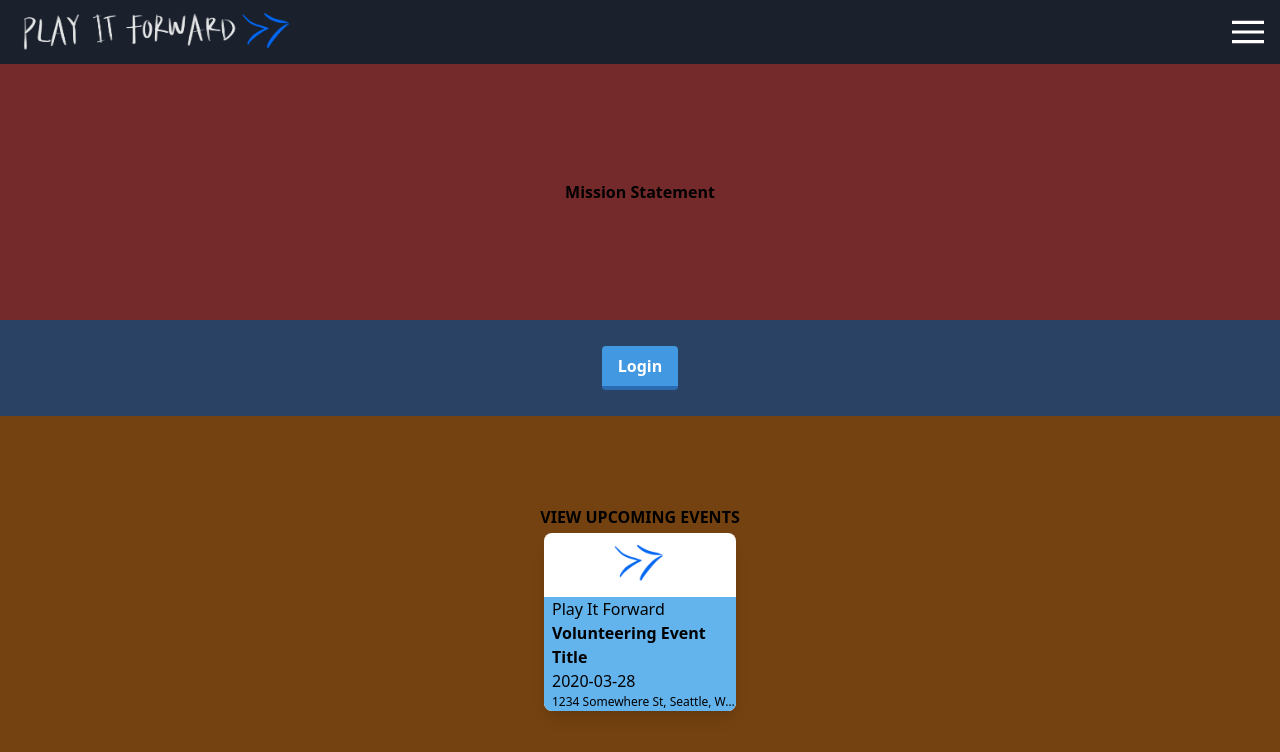
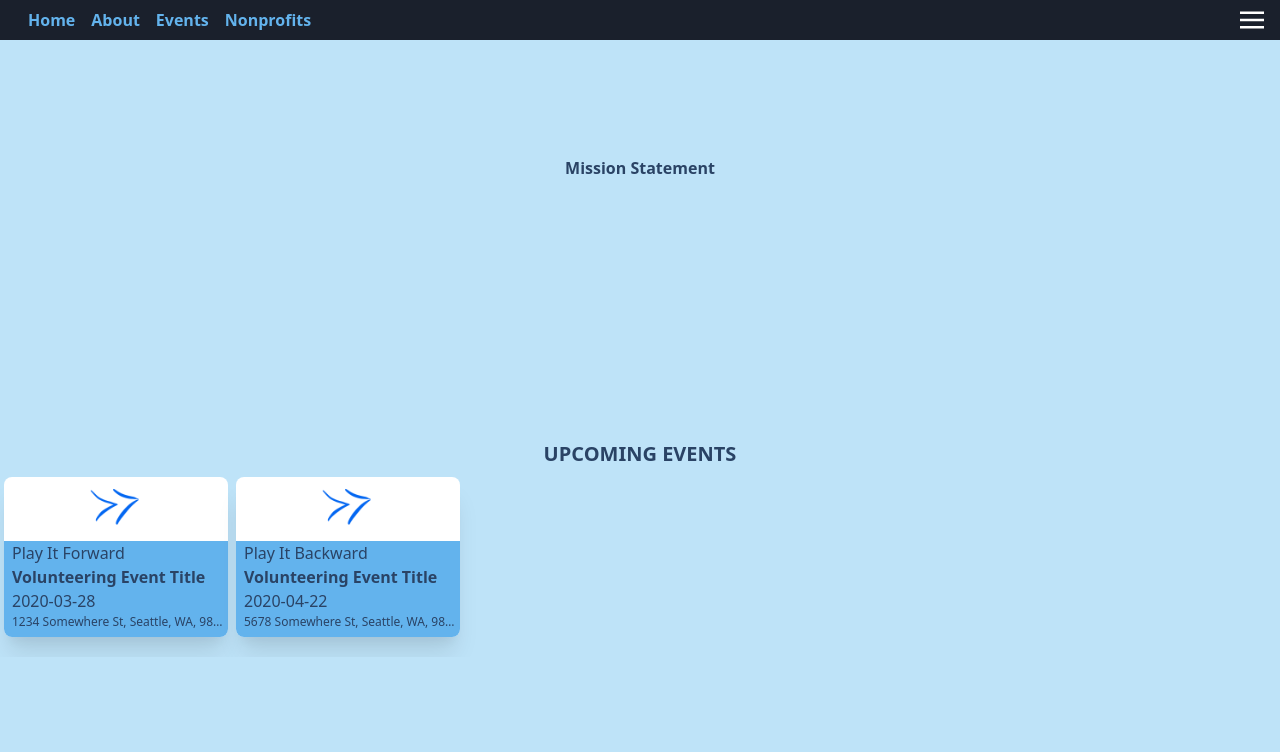
Before and after one commit to chaochaocodes/PixeLove-Client, a React (Create React App) app: page / in a window 1280 px wide. Shown: the top 752 px of the page. Built offline with nearby package versions, Linux system fonts and the light colour scheme.

Commit message:
Quick refactor on landing page, removed logo and added links on header

```diff
--- a/src/App.tsx
+++ b/src/App.tsx
@@ -8,7 +8,7 @@ import LandingPage from './pages/LandingPage'
 function App() {
    return (
       <Router>
-         <div>
+         <div className="bg-blue-200 text-blue-900">
             <LandingPage />
          </div>
       </Router>
--- a/src/components/EventCard.js
+++ b/src/components/EventCard.js
@@ -8,39 +8,20 @@ import pifLogo from "../media/icons/pif-logo.png"; // PLACEHOLDER
 // Layout:
 // Event Logo, Event Information
 const EventCard = props => {
-  // THIS IS PLACEHOLDER DATA TO STAND IN FOR PROPS
-  const propSample = {
-    data: {
-      event: [
-        {
-          id: 1,
-          title: "Volunteering Event Title",
-          date: "2020-03-28",
-          address: "1234 Somewhere St, Seattle, WA, 98177",
-          nonprofit: {
-            displayName: "Play It Forward",
-            logo: "Insert url here"
-          }
-        }
-      ]
-    }
-  };
 
   return (
-    <div className="flex flex-col items-center bg-white w-48 rounded-lg shadow-lg overflow-hidden">
+    <div className="flex flex-col bg-white m-1 items-center rounded-lg w-56 h-40 shadow-xl">
       {/* Event Logo */}
       <div className="h-16 w-16">
         <img className="object-cover" src={pifLogo} alt="" />
       </div>
 
       {/* Event Information */}
-      <div className="flex flex-col pl-2 bg-blue-400 w-full">
-        <h1 className="text-s">
-          {propSample.data.event[0].nonprofit.displayName}
-        </h1>
-        <h1 className="text font-semibold">{propSample.data.event[0].title}</h1>
-        <h1 className="text-s">{propSample.data.event[0].date}</h1>
-        <h1 className="text-xs truncate">{propSample.data.event[0].address}</h1>
+      <div className="flex flex-col pl-2 bg-blue-400 w-full flex-grow rounded-b-lg">
+        <h1 className="text-s">{props.event.nonprofit.displayName}</h1>
+        <h1 className="text font-semibold">{props.event.title}</h1>
+        <h1 className="text-s">{props.event.date}</h1>
+        <h1 className="text-xs truncate">{props.event.address}</h1>
       </div>
     </div>
   );
--- /dev/null
+++ b/src/components/EventCardCollection.js
@@ -0,0 +1,48 @@
+// React Imports
+import React from "react";
+
+// Custom Imports
+import EventCard from "./EventCard";
+
+// This component holds multiple Event Cards accessible through scrolling
+// Layout:
+// List of Events
+const EventCardCollection = props => {
+  // THIS IS PLACEHOLDER DATA TO STAND IN FOR PROPS
+  const propSample = {
+    data: {
+      events: [
+        {
+          id: 1,
+          title: "Volunteering Event Title",
+          date: "2020-03-28",
+          address: "1234 Somewhere St, Seattle, WA, 98177",
+          nonprofit: {
+            displayName: "Play It Forward",
+            logo: "Insert url here"
+          }
+        },
+        {
+          id: 2,
+          title: "Volunteering Event Title",
+          date: "2020-04-22",
+          address: "5678 Somewhere St, Seattle, WA, 98177",
+          nonprofit: {
+            displayName: "Play It Backward",
+            logo: "Insert url here"
+          }
+        }
+      ]
+    }
+  };
+
+  return (
+    <div className="flex flex-row w-screen overflow-x-scroll pb-4">
+      {propSample.data.events.map(event => {
+          return <EventCard event={event} key={event.id}/>
+      })}
+    </div>
+  );
+};
+
+export default EventCardCollection;
--- a/src/components/HamburgerOptions.js
+++ b/src/components/HamburgerOptions.js
@@ -6,27 +6,27 @@ import React from "react";
 // Links (x4)
 const HamburgerOptions = (props) => {
   return (
-    <div className="flex w-screen absolute bg-gray-900 justify-around pb-2 px-1">
+    <div className="flex text-blue-400 bg-gray-900 justify-around px-1">
       <a
-        className="text-white font-semibold rounded px-1 hover:bg-blue-700"
+        className="font-semibold rounded px-2 hover:bg-blue-700"
         href="#"
       >
         Home
       </a>
       <a
-        className="text-white font-semibold rounded px-1 hover:bg-blue-700"
+        className="font-semibold rounded px-2 hover:bg-blue-700"
         href="#"
       >
         About
       </a>
       <a
-        className="text-white font-semibold rounded px-1 hover:bg-blue-700"
+        className="font-semibold rounded px-2 hover:bg-blue-700"
         href="#"
       >
         Events
       </a>
       <a
-        className="text-white font-semibold rounded px-1 hover:bg-blue-700"
+        className="font-semibold rounded px-2 hover:bg-blue-700"
         href="#"
       >
         Nonprofits
--- a/src/components/Navbar.js
+++ b/src/components/Navbar.js
@@ -2,17 +2,17 @@
 import React, { useState } from "react";
 
 // Custom Imports
-import pifLogo from "../media/icons/pif-logo-header.png";
 import HamburgerOptions from "./HamburgerOptions";
 
 // This is a dynamic navbar that expands to show links
 // Layout:
 // Header Links, Collapsible Menu Options
 const Navbar = () => {
-  // state for the hamburger dropdown
+  // STATE: Whether menu options are visible or not
   const [expanded, setExpanded] = useState(false);
+  const [loggedIn, setLoggedIn] = useState(true);
 
-  // METHOD: click handler for hamburger dropdown toggle
+  // METHOD: click handler for toggling menu visibility
   const onHamburgerClick = e => {
     setExpanded(!expanded);
   };
@@ -20,7 +20,7 @@ const Navbar = () => {
   // SVG Icon for collapsing menu
   const hamburgerCollapseIcon = (
     <svg
-      className="h-8 w-8 fill-current text-red-500"
+      className="h-6 w-6 fill-current text-red-500"
       onClick={onHamburgerClick}
       xmlns="http://www.w3.org/2000/svg"
       viewBox="0 0 20 20"
@@ -32,7 +32,7 @@ const Navbar = () => {
   // SVG Icon for expanding menu
   const hamburgerExpandIcon = (
     <svg
-      className="h-8 w-8 fill-current text-white"
+      className="h-6 w-6 fill-current text-white"
       onClick={onHamburgerClick}
       xmlns="http://www.w3.org/2000/svg"
       viewBox="0 0 20 20"
@@ -45,14 +45,29 @@ const Navbar = () => {
     <header className="bg-gray-900">
       {/* Header Links */}
       <div className="flex flex-row justify-between items-center px-4 py-2">
+        <HamburgerOptions />
         <div>
-          <img className="h-12" src={pifLogo} alt="" />
+          {loggedIn ? (
+            expanded ? (
+              hamburgerCollapseIcon
+            ) : (
+              hamburgerExpandIcon
+            )
+          ) : (
+            <a
+              className="font-semibold rounded px-2 hover:bg-blue-700 text-blue-400 underline"
+              href="#"
+            >
+              Login
+            </a>
+          )}
         </div>
-        <div>{expanded ? hamburgerCollapseIcon : hamburgerExpandIcon}</div>
       </div>
 
       {/* Collapsible Menu Options */}
-      {expanded ? <HamburgerOptions /> : null}
+      {/* Add ternary based on isExpanded that
+          returns either a component (list) that
+          uses absolute positioning or null*/}
     </header>
   );
 };
--- a/src/pages/LandingPage.js
+++ b/src/pages/LandingPage.js
@@ -3,33 +3,26 @@ import React from "react";
 
 // Custom Imports
 import Navbar from "../components/Navbar";
-import EventCard from "../components/EventCard";
+import EventCardCollection from "../components/EventCardCollection";
 
 // This functional component renders the landing page
 // Layout (from top --> bottom):
-// Navbar, Mission Statement, Login Button, Upcoming Events
+// Navbar, Mission Statement, Upcoming Events
 const LandingPage = () => {
   return (
-    <div className="flex flex-col h-screen">
+    <div className="flex flex-col h-screen w-screen">
       {/* Navbar */}
       <Navbar />
 
       {/* Mission Statement */}
-      <div className="flex items-center justify-center bg-red-900 h-64">
+      <div className="flex items-center justify-center h-64">
         <h1 className="font-bold">Mission Statement</h1>
       </div>
 
-      {/* Login */}
-      <div className="flex items-center justify-center bg-blue-900 h-24">
-        <button className="bg-blue-500 focus:outline-none hover:bg-blue-400 text-white font-bold py-2 px-4 border-b-4 border-blue-700 hover:border-blue-500 rounded">
-          Login
-        </button>
-      </div>
-
       {/* Upcoming Events */}
-      <div className="flex flex-col items-center justify-center bg-yellow-900 flex-grow">
-        <h1 className="font-bold pb-1">VIEW UPCOMING EVENTS</h1>
-        <EventCard />
+      <div className="flex flex-col items-center justify-center w-screen flex-grow">
+        <h1 className="font-bold text-xl pb-1">UPCOMING EVENTS</h1>
+        <EventCardCollection />
       </div>
     </div>
   );
```
